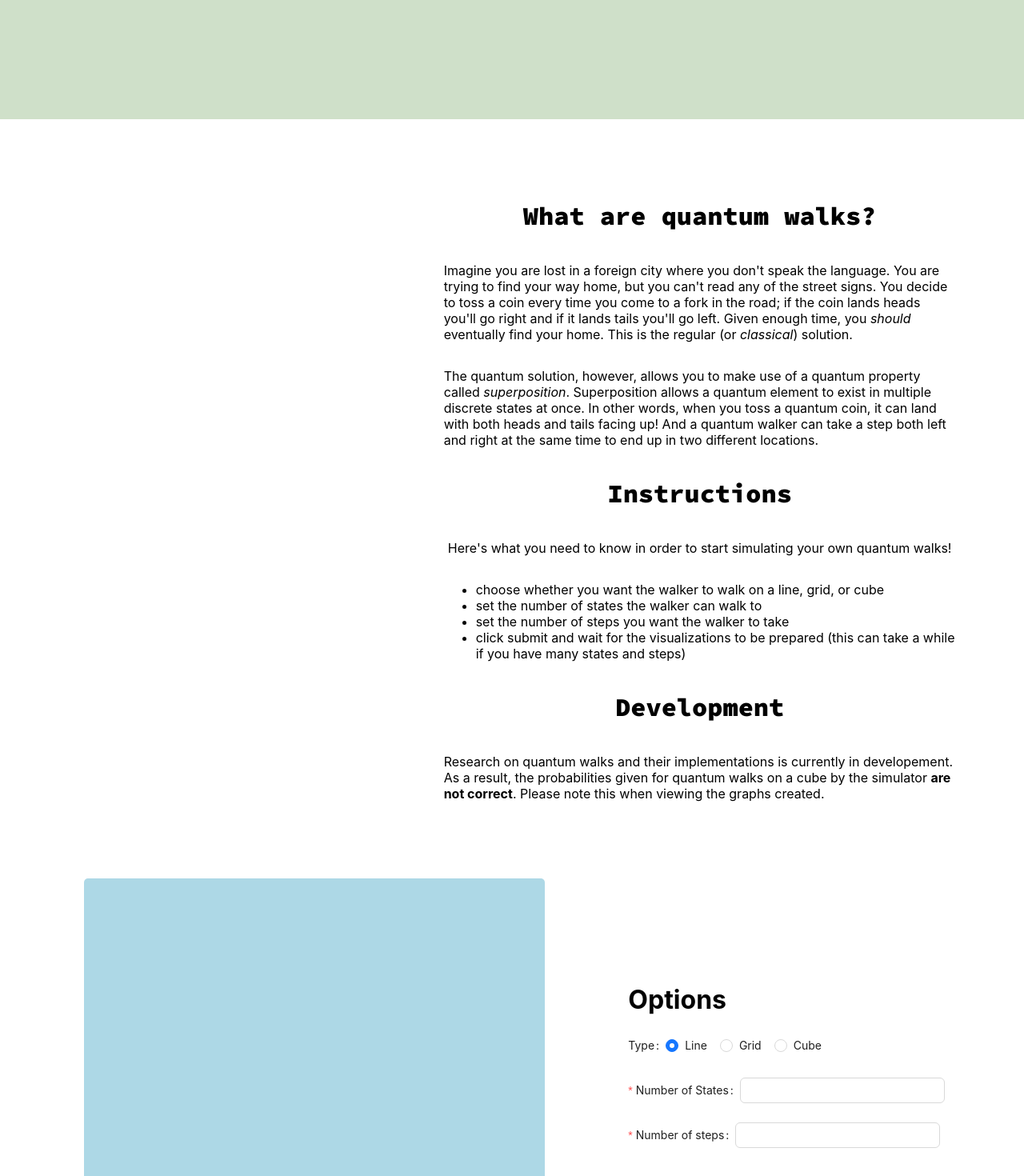
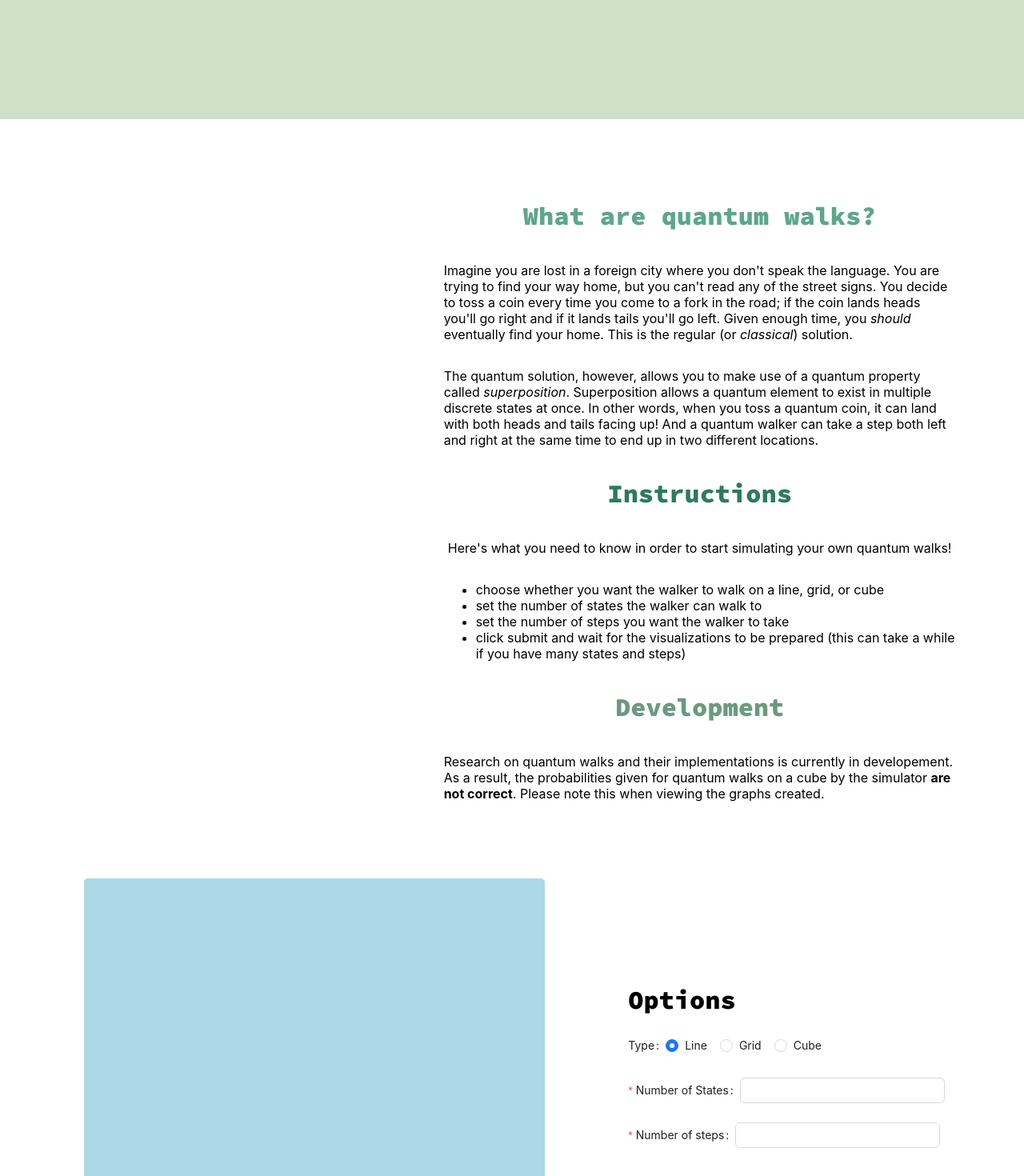
Before and after one commit to addie43110/qwalk-app, a React (Create React App) app: page / in a window 1280 px wide. Shown: the part 651-2121 px from the top of the page at 80% size. Built offline with nearby package versions, Linux system fonts and the light colour scheme.

Commit message:
colours and fonts

```diff
--- a/src/component/css/InstructionsPanel.module.css
+++ b/src/component/css/InstructionsPanel.module.css
@@ -48,3 +48,15 @@
 #instgif {
     max-width: 65%;
 }
+
+#intro {
+    color: #5ca789;
+}
+
+#inst {
+    color: #2d7b5c;
+}
+
+#dev {
+    color: #6a9a80;
+}
--- a/src/component/css/LandingPage.module.css
+++ b/src/component/css/LandingPage.module.css
@@ -133,7 +133,7 @@
 #uvic::before {
     position: absolute;
     content: attr(data-content);
-    color: rgb(204, 90, 90);
+    color: #cc5a5a;
     clip-path: polygon(0 0, 0 0, 0% 100%, 0 100%);
     transition: clip-path 275ms ease;
 }
@@ -145,7 +145,7 @@
 #addie::before {
     position: absolute;
     content: attr(data-content);
-    color: rgb(92, 167, 137);
+    color: #5ca789;
     clip-path: polygon(0 0, 0 0, 0% 100%, 0 100%);
     transition: clip-path 275ms ease;
 }
@@ -181,7 +181,7 @@
 #austin::before {
     position: absolute;
     content: attr(data-content);
-    color: rgb(157, 135, 203);
+    color: #9d87cb;
     clip-path: polygon(0 0, 0 0, 0% 100%, 0 100%);
     transition: clip-path 275ms ease;
 }
--- a/src/component/css/Options.module.css
+++ b/src/component/css/Options.module.css
@@ -1,3 +1,8 @@
+@font-face {
+    font-family: 'SourceCodePro-Black';
+    src: local('SourceCodePro-Black'), url(../fonts/SourceCodePro-Black.ttf) format('truetype');
+  }
+
 .form Input, Form.Item {
     width: 20vw;
 }
@@ -14,3 +19,7 @@
      width: 100%;
      margin: 2rem 0rem;
  }
+
+ .options-container h1 {
+    font-family: 'SourceCodePro-Black';
+ }
--- a/src/component/js/InstructionsPanel.js
+++ b/src/component/js/InstructionsPanel.js
@@ -12,7 +12,7 @@ const InstructionsPanel = forwardRef((props, ref) => {
             </div>
             <div className={classes.textContainer}>
                 <div className={classes.textblock}>
-                    <h1>What are quantum walks?</h1>
+                    <h1 id={styles.intro}>What are quantum walks?</h1>
                     <p>Imagine you are lost in a foreign city where you don't speak the language. You are trying to find your
                         way home, but you can't read any of the street signs. You decide to toss a coin every time you come
                         to a fork in the road; if the coin lands heads you'll go right and if it lands tails you'll go left.
@@ -26,7 +26,7 @@ const InstructionsPanel = forwardRef((props, ref) => {
                     </p>
                 </div>
                 <div className={classes.textblock}>
-                    <h1>Instructions</h1>
+                    <h1 id={styles.inst}>Instructions</h1>
                     <p>Here's what you need to know in order to start simulating your own quantum walks!</p>
                     <ul>
                         <li>choose whether you want the walker to walk on a line, grid, or cube</li>
@@ -38,7 +38,7 @@ const InstructionsPanel = forwardRef((props, ref) => {
                     </ul>
                 </div>
                 <div className={classes.textblock}>
-                    <h1>Development</h1>
+                    <h1 id={styles.dev}>Development</h1>
                     <p>Research on quantum walks and their implementations is currently in developement. As a result, the
                         probabilities given for quantum walks on a cube by the simulator <b>are not correct</b>. Please
                         note this when viewing the graphs created.
```
